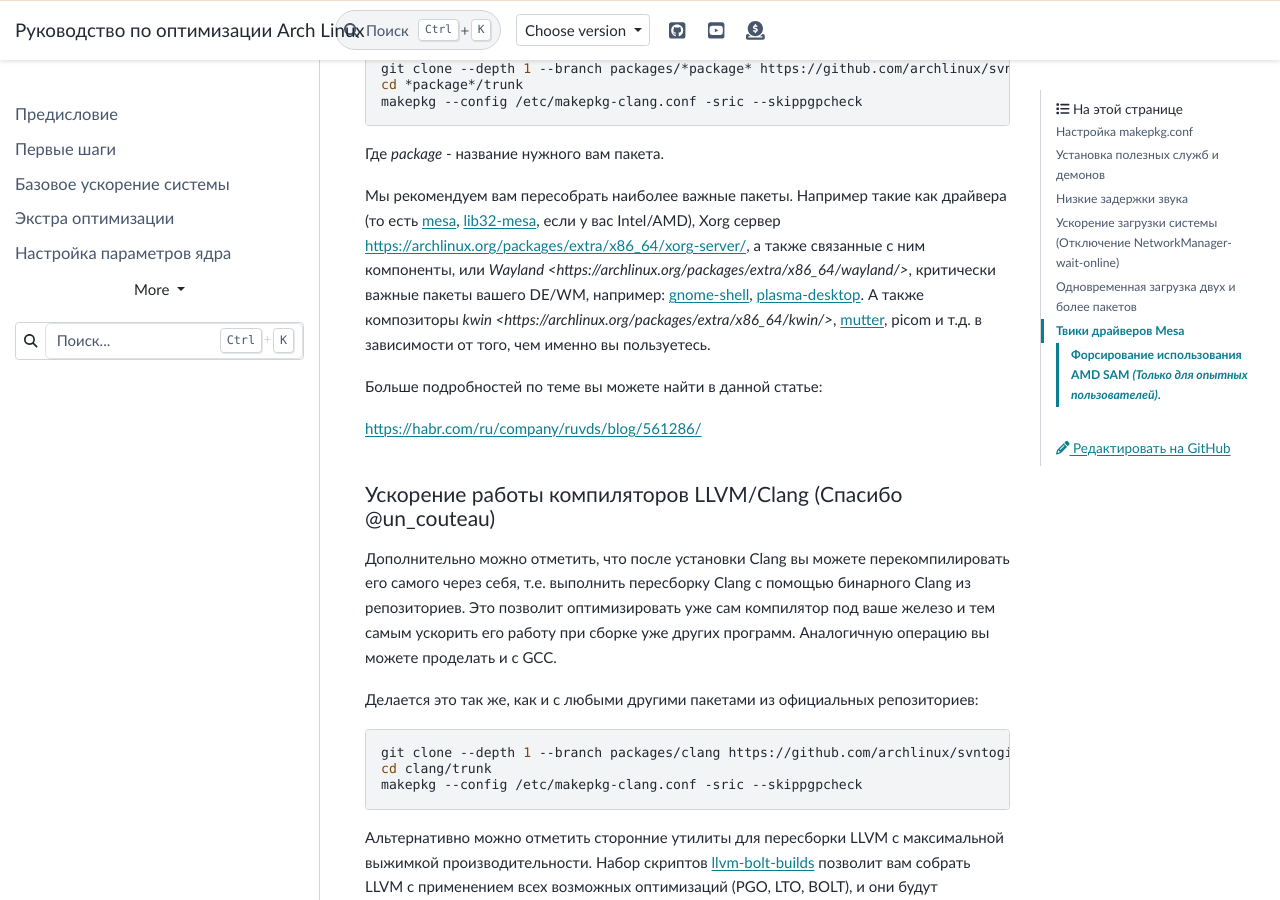
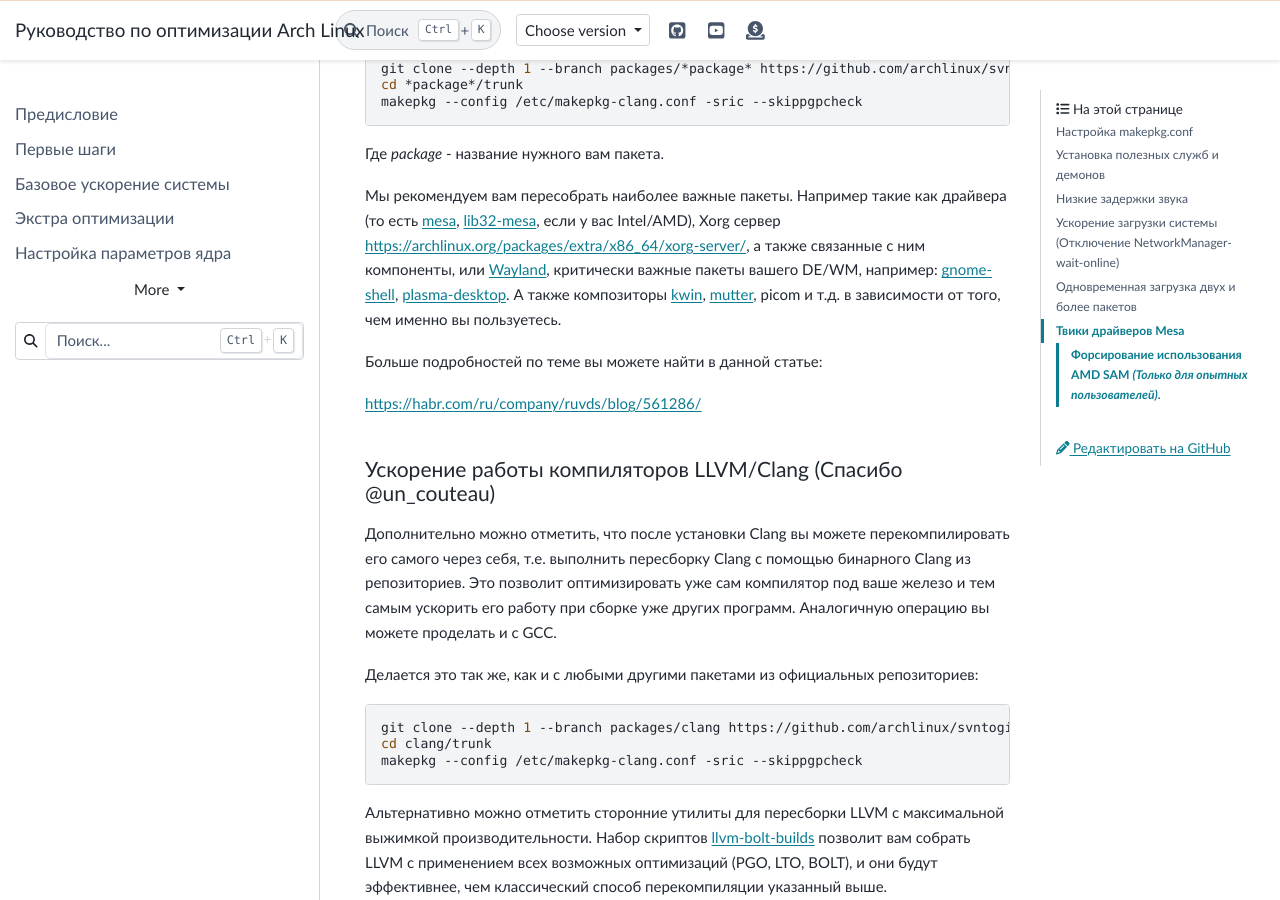
Before and after one commit to ventureoo/ARU, a Sphinx documentation site: the page built from docs/source/generic-system-acceleration.rst, in a window 1280 px wide and 900 px high, scrolled down 2219 px. Built offline with Sphinx 7.4.7 and the PyData theme 0.15.4, drawn with Linux system fonts in a browser that asks for light colours.

Commit message:
Missing symbols

```diff
--- a/docs/source/generic-system-acceleration.rst
+++ b/docs/source/generic-system-acceleration.rst
@@ -103,9 +103,9 @@
 Где *package* - название нужного вам пакета.
 
 Мы рекомендуем вам пересобрать наиболее важные пакеты. Например такие как драйвера (то есть `mesa <https://archlinux.org/packages/extra/x86_64/mesa/>`_, `lib32-mesa <https://archlinux.org/packages/multilib/x86_64/lib32-mesa/>`_, если у вас Intel/AMD),
-Xorg сервер `<https://archlinux.org/packages/extra/x86_64/xorg-server/>`_, а также связанные с ним компоненты, или `Wayland <https://archlinux.org/packages/extra/x86_64/wayland/>`,
+Xorg сервер `<https://archlinux.org/packages/extra/x86_64/xorg-server/>`_, а также связанные с ним компоненты, или `Wayland <https://archlinux.org/packages/extra/x86_64/wayland/>`_,
 критически важные пакеты вашего DE/WM, например: `gnome-shell <https://aur.archlinux.org/packages/gnome-shell-performance>`_, `plasma-desktop <https://archlinux.org/packages/extra/x86_64/plasma-desktop/>`_.
-А также композиторы `kwin <https://archlinux.org/packages/extra/x86_64/kwin/>`, `mutter <https://aur.archlinux.org/packages/mutter-performance>`_, picom и т.д. в зависимости от того, чем именно вы пользуетесь.
+А также композиторы `kwin <https://archlinux.org/packages/extra/x86_64/kwin/>`_, `mutter <https://aur.archlinux.org/packages/mutter-performance>`_, picom и т.д. в зависимости от того, чем именно вы пользуетесь.
 
 
 Больше подробностей по теме вы можете найти в данной статье:
```
